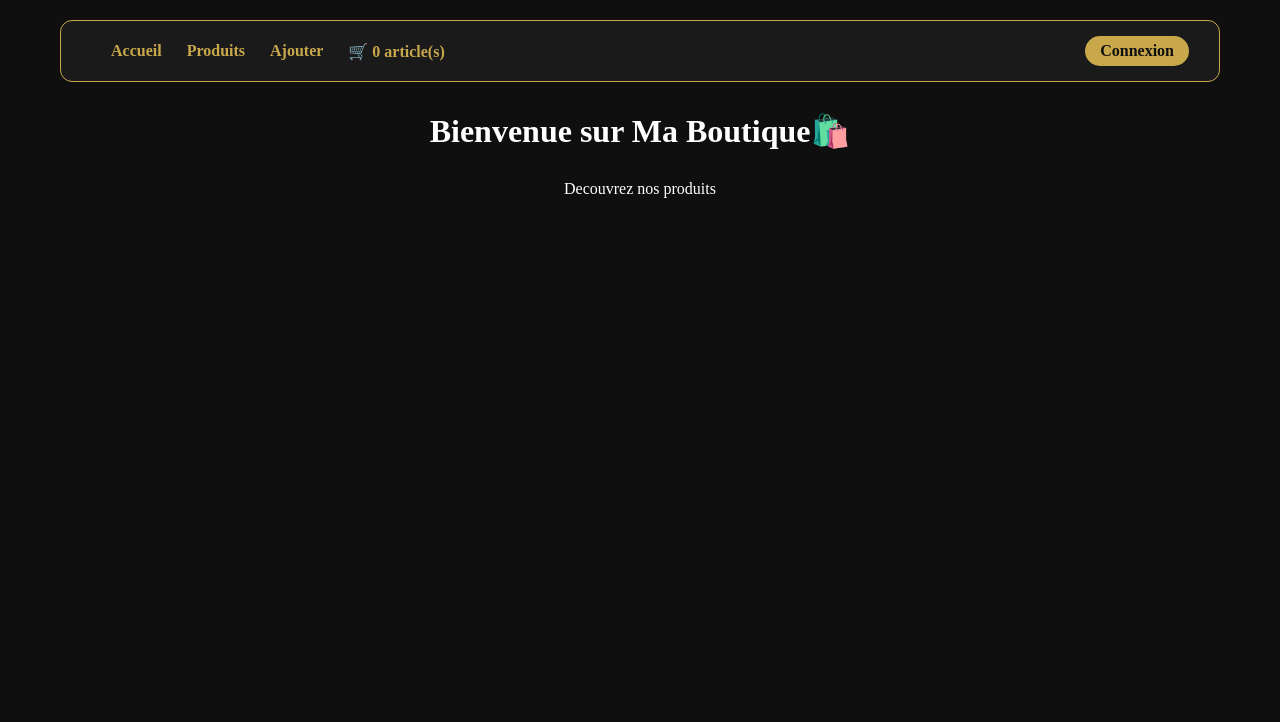
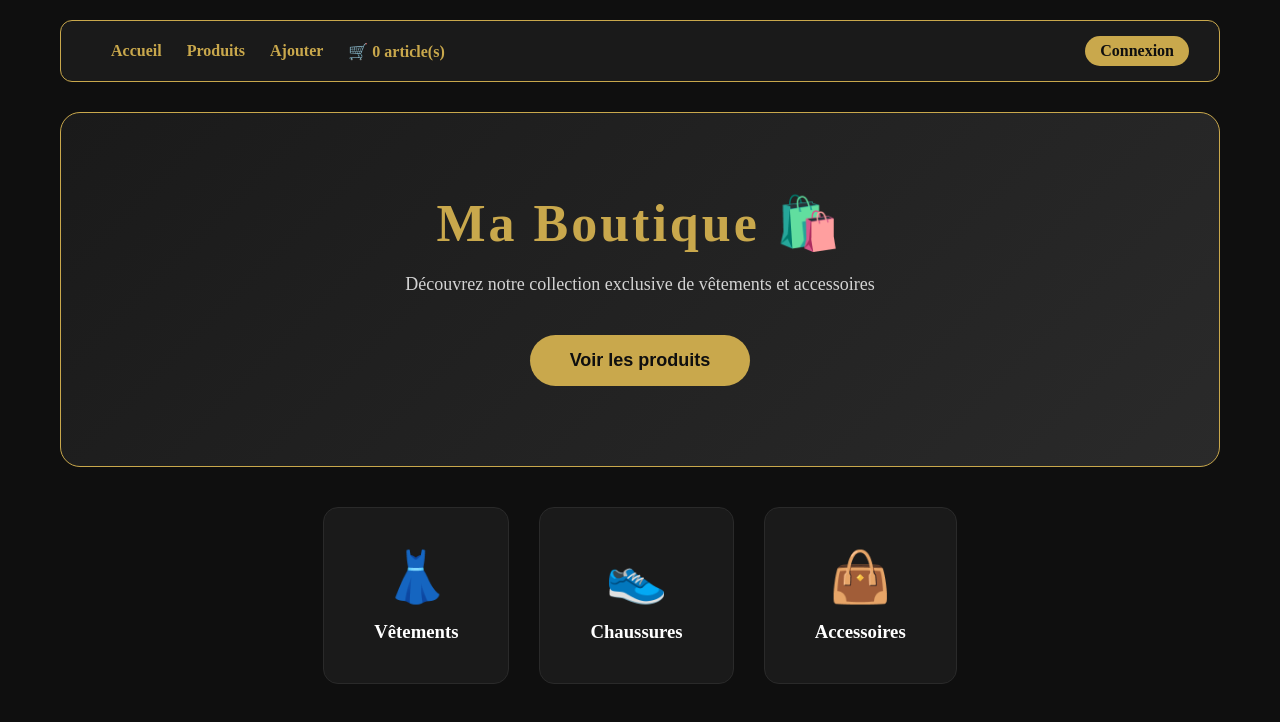
Before and after one commit to famatadiallo244-bot/ma-boutique, a React (Vite) app: page / in a window 1280 px wide. Shown: the top 722 px of the page. Built offline with nearby package versions, Linux system fonts and the light colour scheme.

Commit message:
Amelioration page accueil

```diff
--- a/src/index.css
+++ b/src/index.css
@@ -321,3 +321,73 @@ body {
   align-items: center;
   min-height: 80vh;
 }
+.accueil {
+  text-align: center;
+}
+
+.hero {
+  background: linear-gradient(135deg, #1a1a1a, #2a2a2a);
+  border: 1px solid #c9a84c;
+  border-radius: 20px;
+  padding: 80px 40px;
+  margin: 30px 0;
+}
+
+.hero-titre {
+  color: #c9a84c;
+  font-size: 52px;
+  letter-spacing: 3px;
+  margin-bottom: 20px;
+}
+
+.hero-sous-titre {
+  color: #ffffff;
+  font-size: 18px;
+  margin-bottom: 40px;
+  opacity: 0.8;
+}
+
+.btn-hero {
+  background-color: #c9a84c;
+  color: #0f0f0f;
+  border: none;
+  padding: 15px 40px;
+  border-radius: 30px;
+  cursor: pointer;
+  font-weight: bold;
+  font-size: 18px;
+  transition: opacity 0.2s;
+}
+
+.btn-hero:hover {
+  opacity: 0.85;
+}
+
+.categories-accueil {
+  display: flex;
+  justify-content: center;
+  gap: 30px;
+  margin: 40px 0;
+}
+
+.categorie-card {
+  background-color: #1a1a1a;
+  border: 1px solid #2a2a2a;
+  border-radius: 15px;
+  padding: 40px 50px;
+  cursor: pointer;
+  transition:
+    border-color 0.3s,
+    transform 0.3s;
+}
+
+.categorie-card:hover {
+  border-color: #c9a84c;
+  transform: translateY(-5px);
+}
+
+.categorie-emoji {
+  font-size: 50px;
+  display: block;
+  margin-bottom: 15px;
+}
--- a/src/pages/Accueil.jsx
+++ b/src/pages/Accueil.jsx
@@ -1,8 +1,34 @@
+import { useNavigate } from "react-router-dom";
+
 function Accueil() {
+  const navigate = useNavigate();
+
   return (
-    <div>
-      <h1 className="entete">Bienvenue sur Ma Boutique🛍️</h1>
-      <p className="entete">Decouvrez nos produits</p>
+    <div className="accueil">
+      <div className="hero">
+        <h1 className="hero-titre">Ma Boutique 🛍️</h1>
+        <p className="hero-sous-titre">
+          Découvrez notre collection exclusive de vêtements et accessoires
+        </p>
+        <button className="btn-hero" onClick={() => navigate("/produits")}>
+          Voir les produits
+        </button>
+      </div>
+
+      <div className="categories-accueil">
+        <div className="categorie-card" onClick={() => navigate("/produits")}>
+          <span className="categorie-emoji">👗</span>
+          <h3>Vêtements</h3>
+        </div>
+        <div className="categorie-card" onClick={() => navigate("/produits")}>
+          <span className="categorie-emoji">👟</span>
+          <h3>Chaussures</h3>
+        </div>
+        <div className="categorie-card" onClick={() => navigate("/produits")}>
+          <span className="categorie-emoji">👜</span>
+          <h3>Accessoires</h3>
+        </div>
+      </div>
     </div>
   );
 }
```
